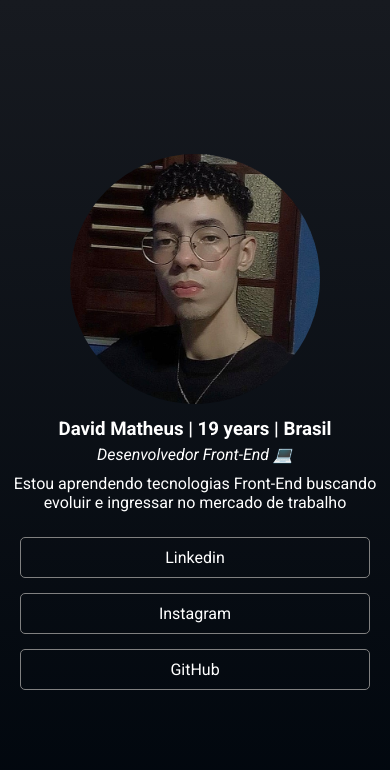
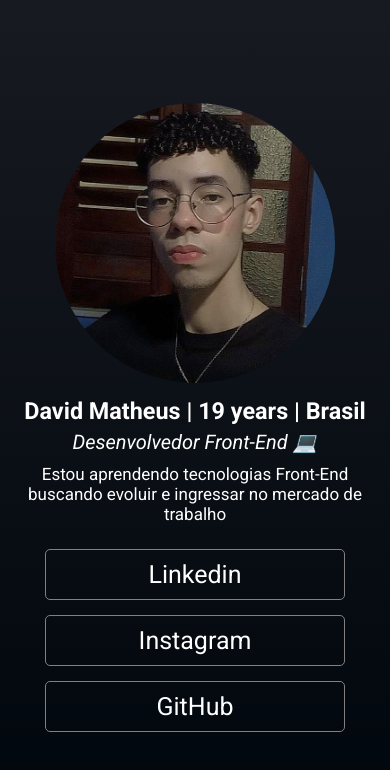
Before and after one commit to davidmatheusk/Site-pessoal, a plain HTML site: page index.html in a window 390 px wide. Drawn offline with Linux system fonts and the light colour scheme.

Commit message:
Responsividade
Melhoria na responsividade do site

```diff
--- a/style/style.css
+++ b/style/style.css
@@ -93,9 +93,201 @@ a {
     border-color: #25863c;
 }
 
-@media screen and (max-width: 762px) {
+@media screen and (max-width: 1300px) {
+
+    #foto-perfil img {
+        width: 300px;
+    }
+
+    #sobre-mim {
+        font-size: 25px;
+    }
+
+    #about p {
+        font-size: 22px;
+        text-align: center;
+        margin: 0px 10px;
+    }
+
+    a {
+        font-size: 25px;
+    }
+
+    #instagram,
+    #linkedin,
+    #github {
+        width: 750px;
+    }
+}
+
+
+@media screen and (max-width: 1050px) {
+    #foto-perfil img {
+        width: 500px;
+    }
+
+    #sobre-mim {
+        font-size: 32px;
+    }
+
+    #about p {
+        font-size: 30px;
+        text-align: center;
+        margin: 0px 10px;
+    }
+
+    a {
+        font-size: 30px;
+    }
+
+    #instagram,
+    #linkedin,
+    #github {
+        width: 750px;
+    }
+}
+
+@media screen and (max-width: 1050px) {
+    #foto-perfil img {
+        width: 250px;
+    }
+
+    #sobre-mim {
+        font-size: 20px;
+    }
+
+    #about p {
+        font-size: 18px;
+        margin: 0px 10px;
+    }
+
+    a {
+        font-size: 16px;
+    }
+
+    #links-container {
+        margin-bottom: 10px;
+    }
+
+    #instagram,
+    #linkedin,
+    #github {
+        width: 750px;
+    }
+}
+
+
+@media screen and (max-width: 770px) {
     #about p {
         text-align: center;
-        margin: 0px 5px;
+        margin: 0px 10px;
+    }
+
+    #instagram,
+    #linkedin,
+    #github {
+        width: 600px;
     }
 }
+
+@media screen and (max-width: 550px) {
+    #foto-perfil img {
+        width: 280px;
+    }
+
+    #sobre-mim {
+        font-size: 20px;
+    }
+
+    #about p {
+        font-size: 17px;
+        text-align: center;
+        margin: 0px 10px;
+    }
+
+    #instagram,
+    #linkedin,
+    #github {
+        width: 300px;
+    }
+
+    a {
+        font-size: 20px;
+    }
+
+}
+
+
+@media screen and (max-width: 440px) {
+    #foto-perfil img {
+        width: 280px;
+    }
+
+    #sobre-mim {
+        font-size: 20px;
+    }
+
+    #about p {
+        font-size: 17px;
+        text-align: center;
+        margin: 0px 10px;
+    }
+
+    #instagram,
+    #linkedin,
+    #github {
+        width: 300px;
+    }
+
+    a {
+        font-size: 25px;
+    }
+}
+
+
+@media screen and (max-width: 375px) {
+    #foto-perfil img {
+        width: 250px;
+    }
+
+    #sobre-mim {
+        font-size: 17px;
+    }
+
+    #about p {
+        font-size: 15px;
+        text-align: center;
+        margin: 0px 10px;
+    }
+
+    #instagram,
+    #linkedin,
+    #github {
+        width: 300px;
+    }
+
+    a {
+        font-size: 20px;
+    }
+}
+
+@media screen and (max-width: 375px) {
+    #foto-perfil img {
+        width: 220px;
+    }
+
+    #sobre-mim {
+        font-size: 17px;
+        text-align: center;
+    }
+
+    #instagram,
+    #linkedin,
+    #github {
+        width: 200px;
+    }
+
+    a {
+        font-size: 16px;
+    }
+}
```
